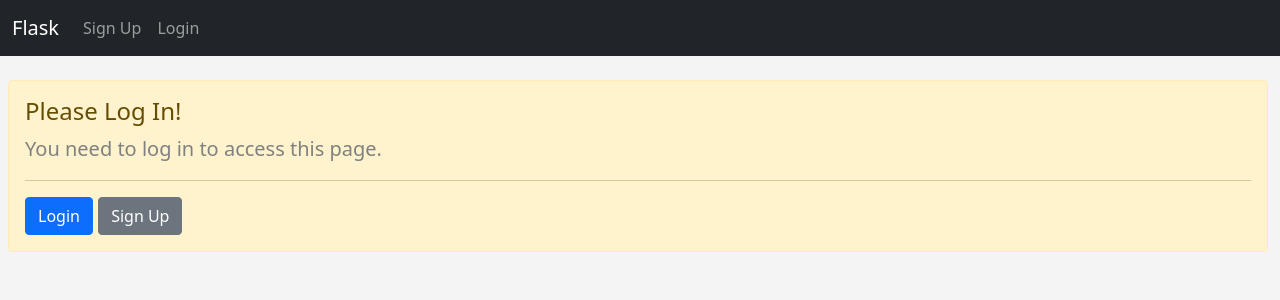
After one commit to sony0505/Palimpsest, a Flask app: page /please_login in a window 1280 px wide. The commit adds this page. Shown: the top 300 px of the page. Run offline with Flask 3, Linux system fonts and the light colour scheme.

Commit message:
Login Required

```diff
--- a/main.py
+++ b/main.py
@@ -1,4 +1,4 @@
-from flask import Flask, render_template,request, redirect, url_for, flash
+from flask import Flask, render_template,request, redirect, url_for, flash, session
 from datetime import datetime
 from flask_wtf import FlaskForm
 from wtforms import StringField, SubmitField
@@ -7,6 +7,7 @@ from flask_sqlalchemy import SQLAlchemy
 from datetime import datetime
 from wtforms.widgets import TextArea
 from flask_migrate import Migrate
+from functools import wraps
 # Create a Flask app
 app = Flask(__name__)
 print("Flask app created")
@@ -61,6 +62,14 @@ class LogInForm(FlaskForm):
     email = StringField('Email', validators=[DataRequired()])
     submit = SubmitField('Login')
 
+def login_required(f):
+    @wraps(f)
+    def decorated_function(*args, **kwargs):
+        if not session.get('logged_in'):
+            return redirect(url_for('please_login'))
+        return f(*args, **kwargs)
+    return decorated_function
+
 # Define a route for the root URL
 @app.route('/')
 # Define a function to handle requests to the root URL
@@ -69,12 +78,14 @@ def index():
     return render_template('index.html')
 
 @app.route('/user/<username>')
+@login_required
 def user(username):
     #return "<h1>Hello {}</h1>".format(username)
     user_list = ['Alice', 'Bob', 'Charlie'] # Get from database after database is created
     return render_template('user.html', username=username, user_list=user_list)
 
 @app.route('/write', methods=['GET', 'POST'])
+@login_required
 def write():
     diary_content = None
     form = DiaryForm()
@@ -121,14 +132,24 @@ def login():
     if form.validate_on_submit():
         username = form.username.data
         user = User.query.filter_by(username=username).first()
-        if user is not None: # If the username is in the database
-            if form.password.data == user.password: # If the password is correct
-                return render_template('login.html', form=form, username=username) # Login success
+        if user is not None:
+            if form.password.data == user.password:
+                session['logged_in'] = True
+                session['username'] = username
+                session['user_id'] = user.id
+                return redirect(url_for('index'))
             else:
-                return render_template('login.html', form=form, username=username, password_error="Invalid password")
+                return render_template('login.html', form=form, password_error="Invalid password")
         else:
-            return render_template('login.html', form=form, username=username, username_error="Invalid username")
-    return render_template('login.html', form=form, username=username)
+            return render_template('login.html', form=form, username_error="Invalid username")
+    return render_template('login.html', form=form)
+
+@app.route('/logout')
+def logout():
+    session.pop('logged_in', None)
+    session.pop('username', None)
+    session.pop('user_id', None)
+    return redirect(url_for('index'))
 
 @app.route('/update/<int:id>', methods=['GET', 'POST'])
 def update(id):
@@ -185,3 +206,8 @@ def init_db():
 if __name__ == '__main__':
     init_db()  # Initialize the database
     app.run(debug=True)
+
+
+@app.route('/please_login')
+def please_login():
+    return render_template('PleaseLogIn.html')
--- /dev/null
+++ b/templates/PleaseLogIn.html
@@ -0,0 +1,13 @@
+{% extends "base.html" %}
+
+{% block content %}
+<div class="alert alert-warning" role="alert">
+    <h4 class="alert-heading">Please Log In!</h4>
+    <p>You need to log in to access this page.</p>
+    <hr>
+    <p class="mb-0">
+        <a href="{{ url_for('login') }}" class="btn btn-primary">Login</a>
+        <a href="{{ url_for('SignUp') }}" class="btn btn-secondary">Sign Up</a>
+    </p>
+</div>
+{% endblock %}
--- a/templates/navbar.html
+++ b/templates/navbar.html
@@ -1,28 +1,27 @@
 <nav class="navbar navbar-expand-lg navbar-dark bg-dark">
     <div class="container-fluid">
-      <a class="navbar-brand" href="{{ url_for('index') }}">Home</a>
-      <button class="navbar-toggler" type="button" data-bs-toggle="collapse" data-bs-target="#navbarSupportedContent" aria-controls="navbarSupportedContent" aria-expanded="false" aria-label="Toggle navigation">
-        <span class="navbar-toggler-icon"></span>
-      </button>
-      <div class="collapse navbar-collapse" id="navbarSupportedContent">
-        <ul class="navbar-nav me-auto mb-2 mb-lg-0">
-          <li class="nav-item">
-            <a class="nav-link" href="{{ url_for('user', username="Sony") }}">User Profile</a>
-          </li>
+        <a class="navbar-brand" href="{{ url_for('index') }}">Flask</a>
+        <div class="collapse navbar-collapse">
+            <ul class="navbar-nav">
+                {% if session.get('logged_in') %}
                     <li class="nav-item">
                         <a class="nav-link" href="{{ url_for('write') }}">Write</a>
                     </li>
                     <li class="nav-item">
-            <a class="nav-link" href="{{ url_for('SignUp') }}">SignUp</a>
+                        <a class="nav-link" href="{{ url_for('user', username=session.get('username')) }}">Profile</a>
+                    </li>
+                    <li class="nav-item">
+                        <a class="nav-link" href="{{ url_for('logout') }}">Logout</a>
+                    </li>
+                {% else %}
+                    <li class="nav-item">
+                        <a class="nav-link" href="{{ url_for('SignUp') }}">Sign Up</a>
                     </li>
                     <li class="nav-item">
                         <a class="nav-link" href="{{ url_for('login') }}">Login</a>
                     </li>
+                {% endif %}
             </ul>
-        <form class="d-flex">
-          <input class="form-control me-2" type="search" placeholder="Search" aria-label="Search">
-          <button class="btn btn-outline-success" type="submit">Search</button>
-        </form>
         </div>
     </div>
 </nav>
```
Lines whose indentation alone changed are shown as unchanged.
